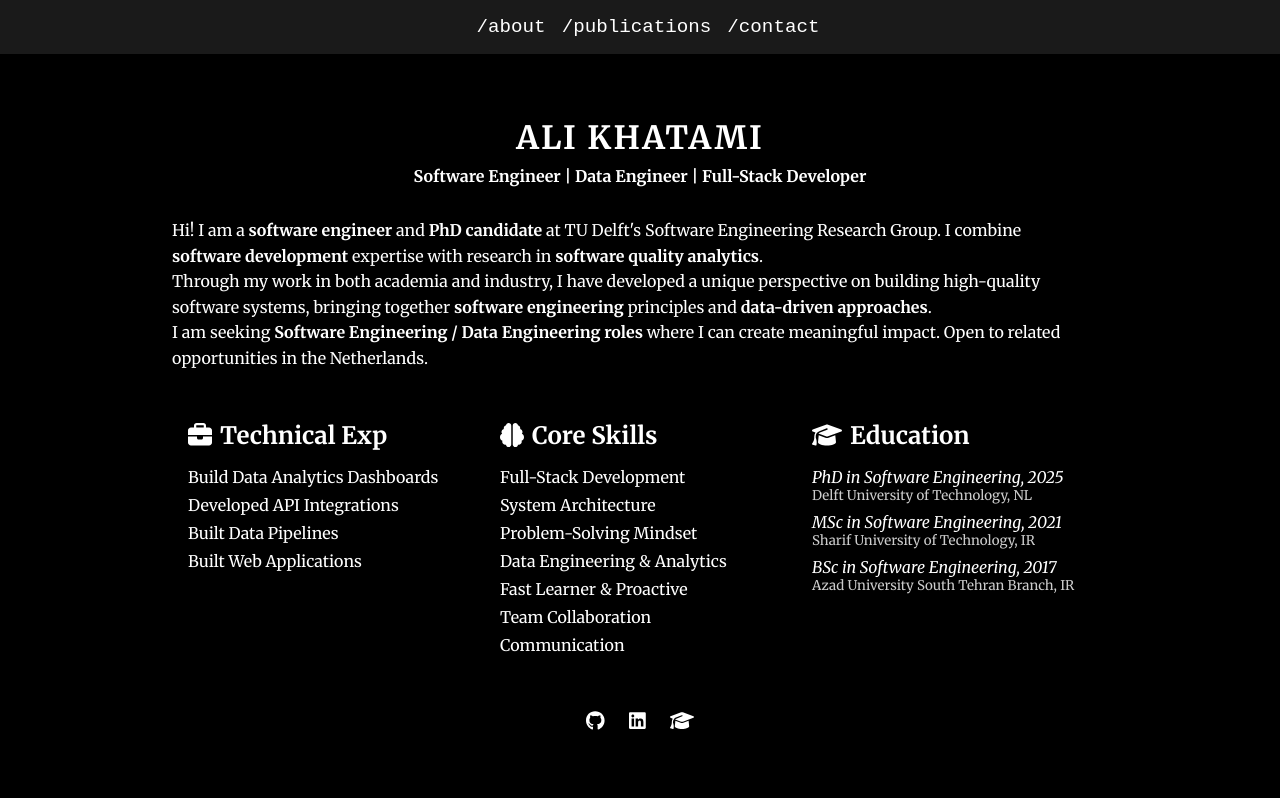
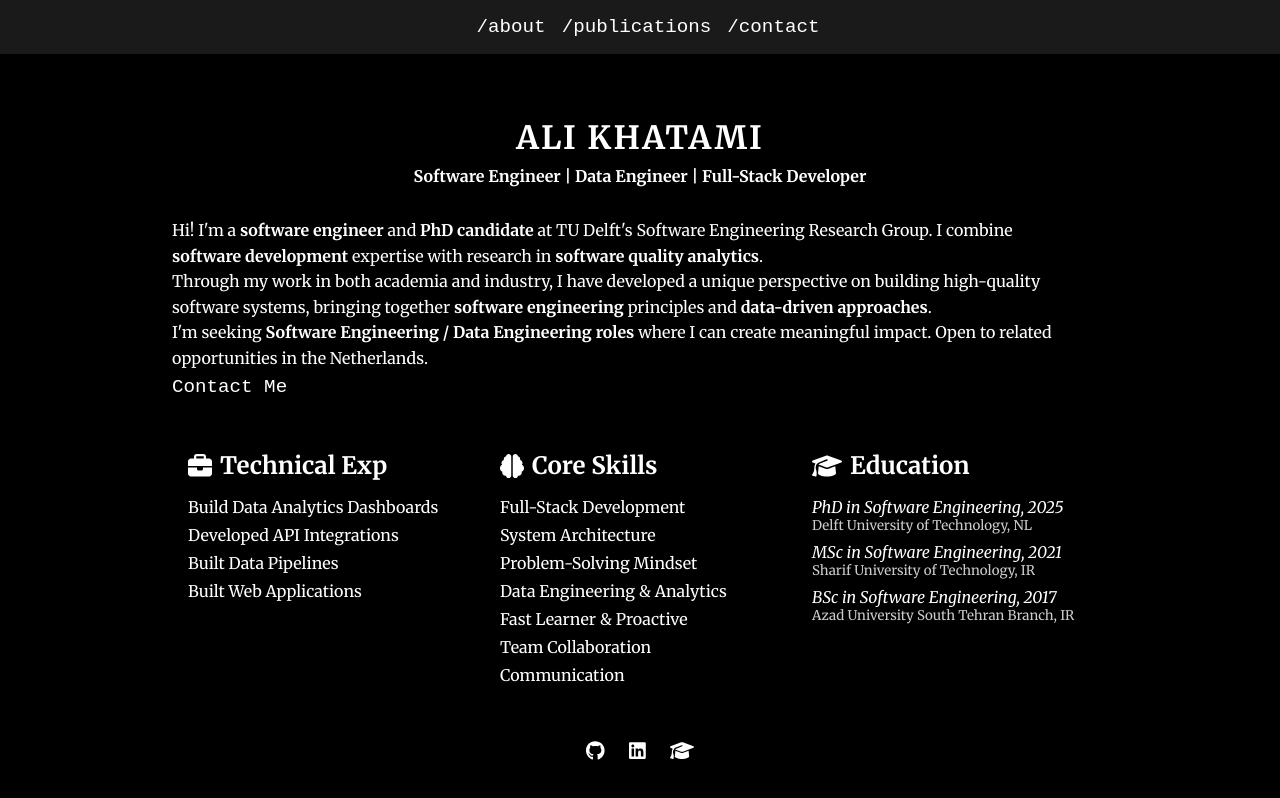
Before and after one commit to akhatami/personal-website-react, a React (Create React App) app: page / in a window 1280 px wide. Shown: the top 798 px of the page. Built offline with nearby package versions, Linux system fonts and the light colour scheme.

Commit message:
add contact me on the first page

```diff
--- a/src/components/HomePage.js
+++ b/src/components/HomePage.js
@@ -20,7 +20,7 @@ const HomePage = () => {
                         <div className="intro-text">
                             <p className="bio">
                                <p>
-                                   Hi! I am a <strong>software engineer</strong> and <strong>PhD candidate</strong> at TU Delft's Software Engineering Research Group. I combine <strong>software development</strong> expertise with research in <strong>software quality analytics</strong>.
+                                   Hi! I'm a <strong>software engineer</strong> and <strong>PhD candidate</strong> at TU Delft's Software Engineering Research Group. I combine <strong>software development</strong> expertise with research in <strong>software quality analytics</strong>.
                                </p>
 
                                <p>
@@ -28,10 +28,14 @@ const HomePage = () => {
                                </p>
 
                                <p>
-                                   I am seeking <strong>Software Engineering / Data Engineering roles</strong> where I can create meaningful impact. Open to related opportunities in the Netherlands.
+                                   I'm seeking <strong>Software Engineering / Data Engineering roles</strong> where I can create meaningful impact. Open to related opportunities in the Netherlands.
                                </p>
+                                <a href="mailto:sakhaatami@gmail.com">
+                                    Contact Me
+                                </a>
                             </p>
                         </div>
+
                 <div className="info-container">
                     <div className="research-interests">
                         <h2><FontAwesomeIcon icon={faBriefcase} /> Technical Exp</h2>
```
